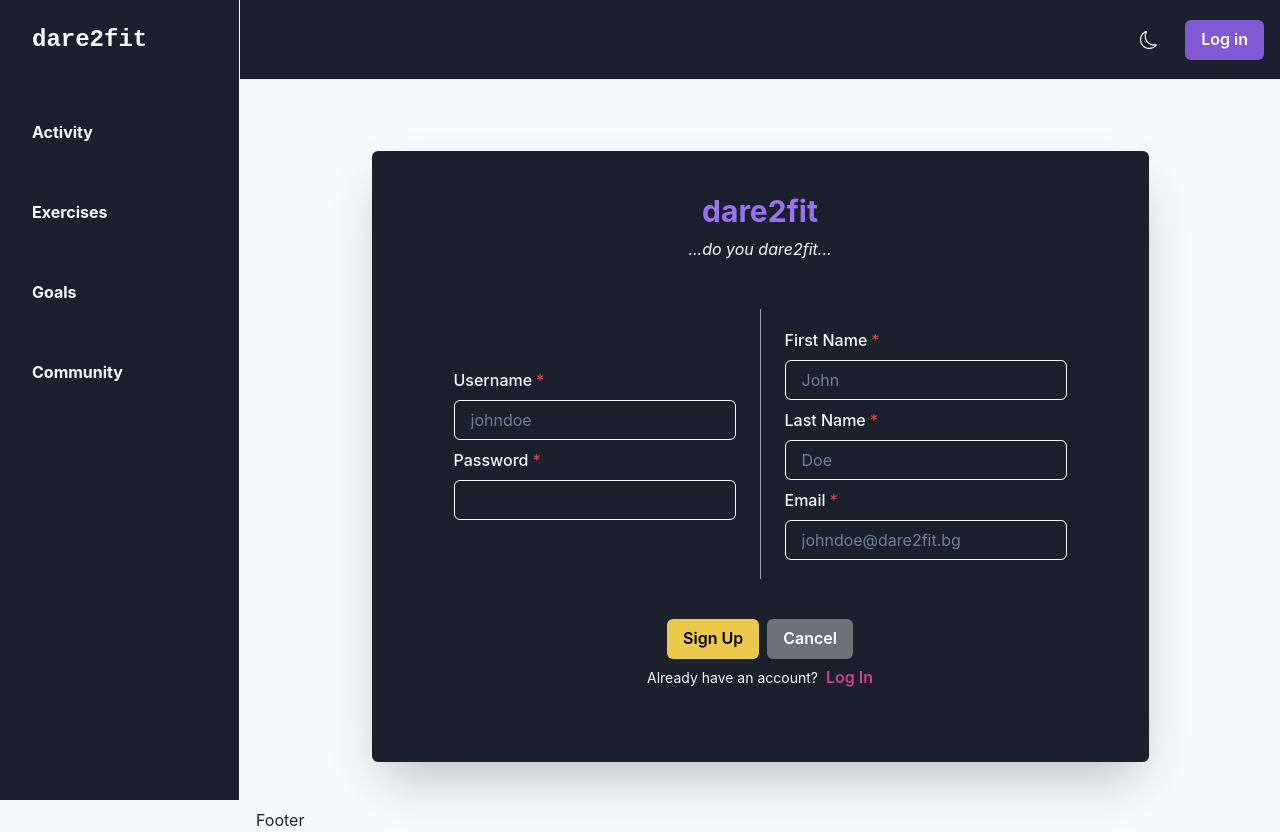
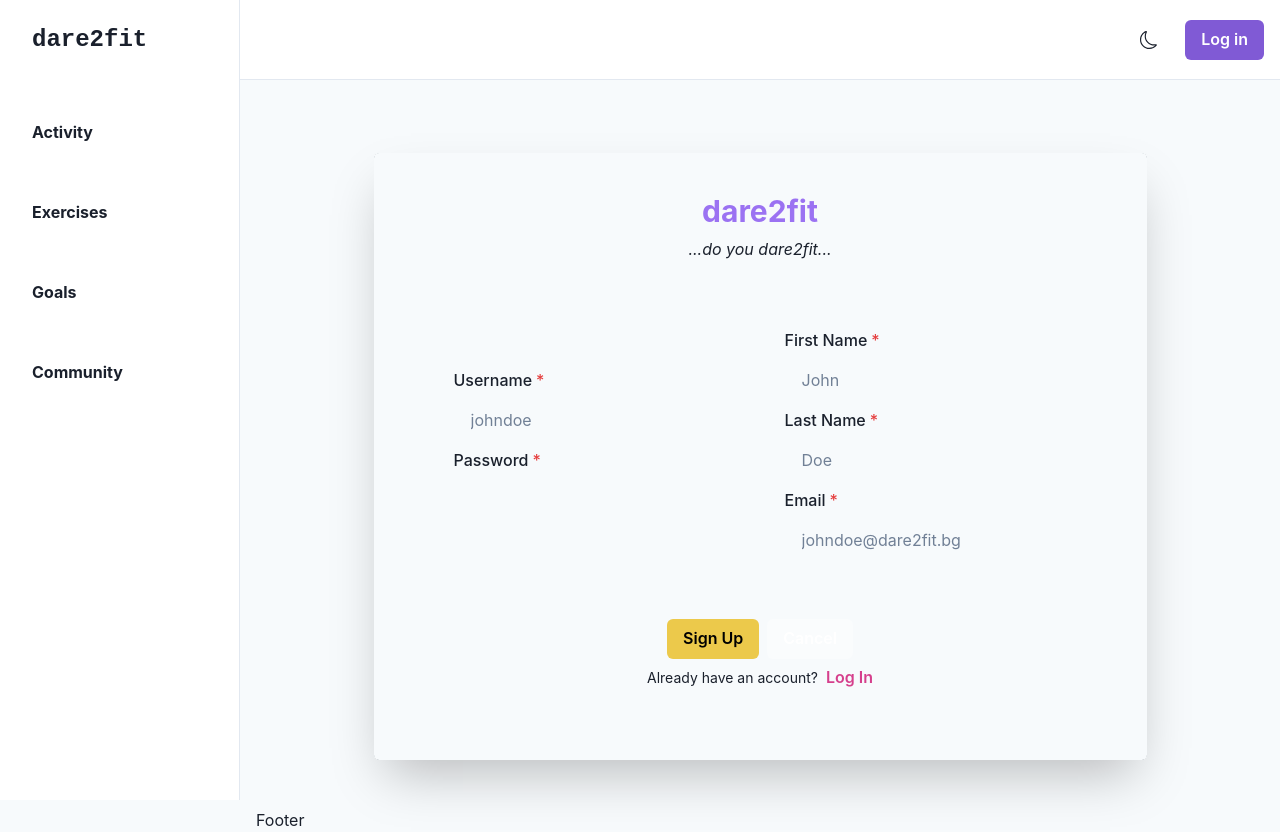
Before and after one commit to samusarsar/dare2fit, a React (Vite) app in the folder dare2fit/: page /signup in a window 1280 px wide. Built offline with nearby package versions, Linux system fonts and the light colour scheme; no server answers.

Commit message:
Style(#18): style light and dark theme

```diff
--- a/dare2fit/src/components/Base/AccountBase/AccountBase.tsx
+++ b/dare2fit/src/components/Base/AccountBase/AccountBase.tsx
@@ -3,13 +3,14 @@ import { FC, ReactElement } from 'react';
 
 /* view component that lays out the LogIn / SignUp components */
 const AccountBase: FC<{ children: ReactElement }> = ({ children }): ReactElement => {
+    const bg = useColorModeValue('brand.light', 'brand.grey');
+
     return (
         <Flex
             className='main-view'
             id='log-in-view'
             maxW='container'
             minH='90vh'
-            bg={useColorModeValue('brand.light', 'brand.dark')}
             bgSize='cover'
             bgPosition='center'
             align='center'
@@ -17,18 +18,17 @@ const AccountBase: FC<{ children: ReactElement }> = ({ children }): ReactElement
             <Box
                 h='fit-content'
                 sx={{ bg: 'rgba(2, 24, 37, 0.8)' }}
-                border='2px solid'
-                borderColor={useColorModeValue('brand.dark', 'brand.light')}
                 rounded='md'
                 boxShadow='2xl'
                 my={10}>
                 <VStack
                     p={10}
-                    bg={useColorModeValue('brand.dark', 'brand.light')}
-                    color={useColorModeValue('brand.light', 'brand.dark')}>
+                    bg={bg}
+                    borderRadius={5}
+                >
                     <Heading as='h1' size='lg' color='brand.purple'>dare2fit</Heading>
                     <Text as='cite'>...do you dare2fit...</Text>
-                    { children }
+                    {children}
                 </VStack>
             </Box>
         </Flex>
--- a/dare2fit/src/components/Navigation/MobileNav.tsx
+++ b/dare2fit/src/components/Navigation/MobileNav.tsx
@@ -11,6 +11,7 @@ import { AppContext } from '../../context/AppContext/AppContext';
 const MobileNav: FC<{ onOpen: () => void }> = ({ onOpen }): ReactElement => {
     const { user, userData } = useContext(AppContext);
     const { colorMode, toggleColorMode } = useColorMode();
+    const bg = useColorModeValue('brand.white', 'brand.grey');
 
     return (
         <Flex
@@ -18,21 +19,19 @@ const MobileNav: FC<{ onOpen: () => void }> = ({ onOpen }): ReactElement => {
             px={{ base: 4, md: 4 }}
             height='20'
             alignItems='center'
-            bg={useColorModeValue('brand.dark', 'brand.light')}
+            bg={bg}
             borderBottomWidth='1px'
             justifyContent={{ base: 'space-between', md: 'flex-end' }}>
             <IconButton
                 display={{ base: 'flex', md: 'none' }}
-                colorScheme={useColorModeValue('white', 'black')}
                 onClick={onOpen}
                 aria-label='open menu'
-                icon={<FiMenu style={{ color: useColorModeValue('white', 'black') }} />}
+                icon={<FiMenu />}
             />
 
             <Text
                 display={{ base: 'flex', md: 'none' }}
                 fontSize='2xl'
-                color={useColorModeValue('brand.light', 'brand.dark')}
                 fontFamily='monospace'
                 fontWeight='bold'>
                 dare2fit
@@ -44,10 +43,7 @@ const MobileNav: FC<{ onOpen: () => void }> = ({ onOpen }): ReactElement => {
                     aria-label='toggle theme'
                     variant='ghost'
                     onClick={toggleColorMode}
-                    colorScheme={useColorModeValue('black', 'white')}
-                    icon={colorMode === 'light' ?
-                        <BsMoon style={{ color: 'white' }} /> :
-                        <BsSun style={{ color: 'black' }} />}>
+                    icon={colorMode === 'light' ? <BsMoon /> : <BsSun />}>
                 </IconButton>
 
 
@@ -57,8 +53,7 @@ const MobileNav: FC<{ onOpen: () => void }> = ({ onOpen }): ReactElement => {
                             size='lg'
                             variant='ghost'
                             aria-label='open menu'
-                            // colorScheme={useColorModeValue('black', 'white')}
-                            // icon={<FiBell style={{ color: useColorModeValue('white', 'black') }} />}
+                            icon={<FiBell />}
                         />
                         <Flex alignItems={'center'}>
                             <UserMenu />
--- a/dare2fit/src/components/Navigation/NavButton.tsx
+++ b/dare2fit/src/components/Navigation/NavButton.tsx
@@ -1,7 +1,7 @@
 import { FC } from 'react';
 import { NavLink } from 'react-router-dom';
 
-import { Flex, Link, useColorModeValue } from '@chakra-ui/react';
+import { Flex, Link } from '@chakra-ui/react';
 
 const NavButton: FC<{ color: string, children: string }> = ({ color, children }) => {
     return (
@@ -13,7 +13,6 @@ const NavButton: FC<{ color: string, children: string }> = ({ color, children })
             width='100%'
             textAlign='center'
             fontWeight='bold'
-            color={useColorModeValue('brand.light', 'brand.dark')}
             _activeLink={{ color: color }}
             _focus={{ boxShadow: 'none' }}
         >
--- a/dare2fit/src/components/Navigation/Sidebar.tsx
+++ b/dare2fit/src/components/Navigation/Sidebar.tsx
@@ -5,11 +5,13 @@ import { Box, CloseButton, Flex, Text, useColorModeValue } from '@chakra-ui/reac
 import NavButton from './NavButton';
 
 const Sidebar: FC<{ onClose: () => void, display?: object }> = ({ onClose, ...rest }): ReactElement => {
+    const bg = useColorModeValue('brand.white', 'brand.grey');
+
     return (
         <Box
             transition='3s ease'
-            bg={useColorModeValue('brand.dark', 'brand.light')}
-            borderRight={useColorModeValue('1px solid white', '1px solid black')}
+            bg={bg}
+            borderRightWidth='1px'
             w={{ base: 'full', md: 60 }}
             pos='fixed'
             h='full'
@@ -18,13 +20,12 @@ const Sidebar: FC<{ onClose: () => void, display?: object }> = ({ onClose, ...re
                 <Text
                     fontSize='2xl'
                     fontFamily='monospace'
-                    fontWeight='bold'color={useColorModeValue('brand.light', 'brand.dark')}>
+                    fontWeight='bold'>
                     dare2fit
                 </Text>
                 <CloseButton
                     display={{ base: 'flex', md: 'none' }}
-                    onClick={onClose}
-                    color={useColorModeValue('white', 'black') } />
+                    onClick={onClose}/>
             </Flex>
 
             <NavButton color={'brand.red'}>
--- a/dare2fit/src/components/Navigation/SidebarWithHeader.tsx
+++ b/dare2fit/src/components/Navigation/SidebarWithHeader.tsx
@@ -8,9 +8,10 @@ import MobileNav from './MobileNav';
 const SidebarWithHeader: React.FC<{ children: ReactElement }> = ({ children }): ReactElement => {
 
     const { isOpen, onOpen, onClose } = useDisclosure();
+    const bg = useColorModeValue('brand.light', 'brand.dark');
 
     return (
-        <Box minH="100vh" bg={useColorModeValue('brand.light', 'brand.dark')}>
+        <Box minH="100vh" bg={bg}>
             <Sidebar
                 onClose={() => onClose}
                 display={{ base: 'none', md: 'block' }} />
--- a/dare2fit/src/components/Navigation/UserMenu.tsx
+++ b/dare2fit/src/components/Navigation/UserMenu.tsx
@@ -1,7 +1,7 @@
 import { FC, useContext } from 'react';
 import { useNavigate } from 'react-router';
 
-import { Avatar, Box, HStack, Menu, MenuButton, MenuDivider, MenuItem, MenuList, Text, VStack, useColorModeValue, useToast } from '@chakra-ui/react';
+import { Avatar, Box, HStack, Menu, MenuButton, MenuDivider, MenuItem, MenuList, Text, VStack, useToast } from '@chakra-ui/react';
 import { FiChevronDown } from 'react-icons/fi';
 
 import { AppContext } from '../../context/AppContext/AppContext';
@@ -50,25 +50,19 @@ const UserMenu: FC = () => {
                         alignItems='flex-start'
                         spacing='1px'
                         ml='2'>
-                        <Text
-                            fontSize='sm'
-                            color={useColorModeValue('brand.light', 'brand.dark')}>
+                        <Text fontSize='sm'>
                             {userData?.firstName + ' ' + userData?.lastName}
                         </Text>
-                        <Text
-                            fontSize='xs'
-                            color={useColorModeValue('gray.200', 'gray.700')}>
+                        <Text fontSize='xs'>
                             {userData?.role}
                         </Text>
                     </VStack>
                     <Box display={{ base: 'none', md: 'flex' }}>
-                        <FiChevronDown style={{ color: 'white' }} />
+                        <FiChevronDown />
                     </Box>
                 </HStack>
             </MenuButton>
-            <MenuList
-                bg={useColorModeValue('white', 'gray.900')}
-                borderColor={useColorModeValue('gray.200', 'gray.700')}>
+            <MenuList>
                 <MenuItem>Profile</MenuItem>
                 <MenuDivider />
                 <MenuItem color='red.500' onClick={() => handleLogout()}>Log out</MenuItem>
--- a/dare2fit/src/main.tsx
+++ b/dare2fit/src/main.tsx
@@ -9,15 +9,15 @@ import App from './App';
 const theme = extendTheme({
     colors: {
         brand: {
+            white: '#FFFFFF',
             light: '#F7FAFC',
-            dark: '#1A202C',
             red: '#F24968',
             blue: '#6929F2',
             purple: '#9B72F2',
             green: '#14D990',
             yellow: '#F2B807',
-            white: '#FFFFFF',
-            gray: '#2D3748',
+            grey: '#2D3748',
+            dark: '#1A202C',
         },
     },
 });
```
